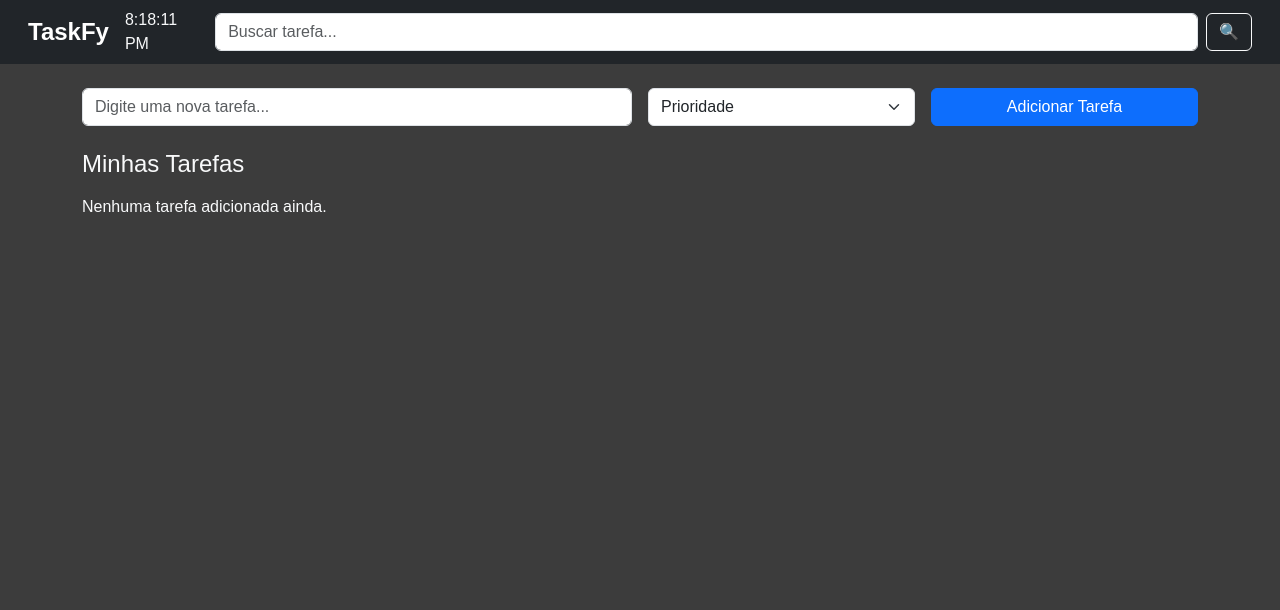
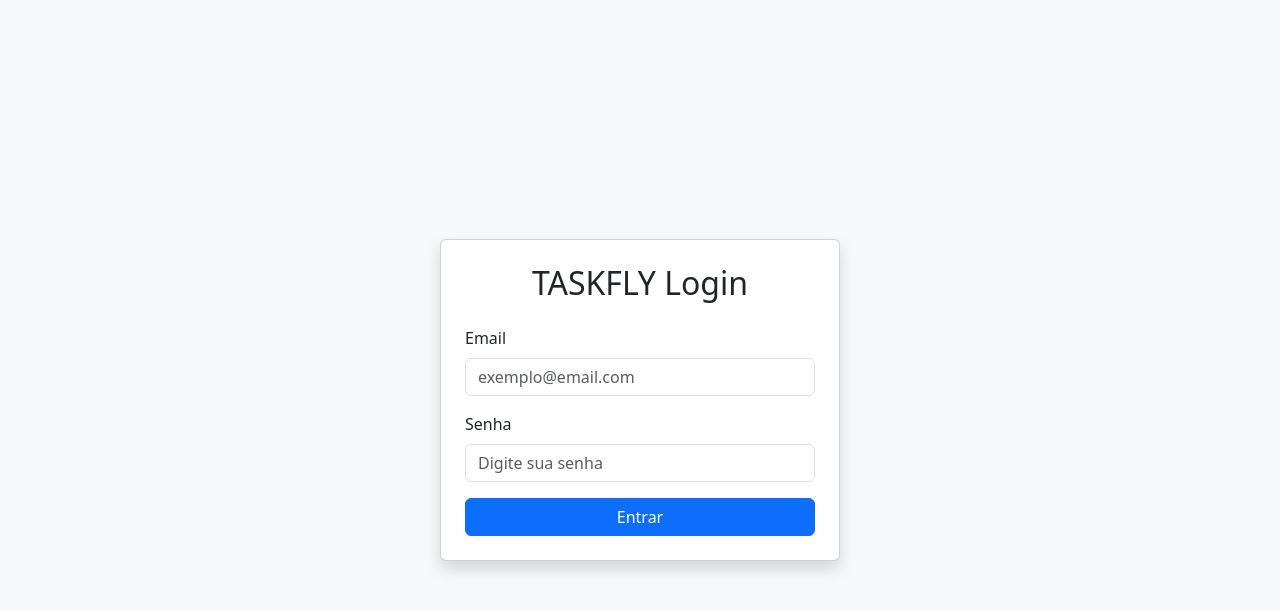
Before and after one commit to Miguel-DevTech/Nuvnote-Frontend, a React (Vite) app: page / in a window 1280 px wide. Shown: the top 610 px of the page. Built offline with nearby package versions, Linux system fonts and the light colour scheme.

Commit message:
feat: add login screen and task completion animations

```diff
--- a/package.json
+++ b/package.json
@@ -10,9 +10,11 @@
     "preview": "vite preview"
   },
   "dependencies": {
+    "framer-motion": "^12.18.1",
     "react": "^19.1.0",
     "react-dom": "^19.1.0",
-    "react-icons": "^5.5.0"
+    "react-icons": "^5.5.0",
+    "react-router-dom": "^7.6.2"
   },
   "devDependencies": {
     "@eslint/js": "^9.25.0",
--- a/src/App.tsx
+++ b/src/App.tsx
@@ -1,73 +1,16 @@
-import { useState } from 'react';
-import AddBar from './components/AddBar/AddBar';
-import NavBar from './components/NavBar/NavBar';
-import TaskList from './components/TaskList/TaskList';
-import './App.css';
+// src/App.tsx
+import { BrowserRouter as Router, Routes, Route } from 'react-router-dom';
+import TaskManager from './pages/TaskManager';
+import LoginPage from './components/UserPage/Login'; // você já começou isso!
 
-interface Task {
-    id: number;
-    name: string;
-    priority: string;
-    done?: boolean;
-    }
-
-    function App() {
-    const [tasks, setTasks] = useState<Task[]>([]);
-    const [editingId, setEditingId] = useState<number | null>(null);
-    const [search, setSearch] = useState('');
-
-    const addTask = (name: string, priority: string) => {
-        const newTask: Task = {
-        id: Date.now(),
-        name,
-        priority,
-        };
-        setTasks([...tasks, newTask]);
-    };
-
-    const filteredTasks = tasks.filter(task =>
-    task.name.toLowerCase().includes(search.toLowerCase())
-);
-
-
-    const toggleDone = (id: number) => {
-        setTasks(prev =>
-        prev.map(task =>
-            task.id === id ? { ...task, done: !task.done } : task
-        )
-        );
-    };
-
-    const deleteTask = (id: number) => {
-        setTasks(prev => prev.filter(task => task.id !== id));
-    };
-
-    const startEditing = (id: number) => {
-        setEditingId(id);
-    };
-
-    const saveTaskEdit = (id: number, newName: string) => {
-        setTasks(prev =>
-        prev.map(t =>
-            t.id === id ? { ...t, name: newName } : t
-        )
-        );
-        setEditingId(null);
-    };
-
+function App() {
     return (
-        <div>
-        <NavBar search={search} onSearchChange={setSearch} />
-        <AddBar onAddTask={addTask} />
-        <TaskList
-            tasks={filteredTasks}
-            onDelete={deleteTask}
-            onToggleDone={toggleDone}
-            onEdit={startEditing}
-            onSaveEdit={saveTaskEdit}
-            editingId={editingId}
-        />
-        </div>
+        <Router>
+        <Routes>
+            <Route path="/" element={<LoginPage />} />
+            <Route path="/dashboard" element={<TaskManager />} />
+        </Routes>
+        </Router>
     );
 }
 
--- a/src/components/NavBar/NavBar.css
+++ b/src/components/NavBar/NavBar.css
@@ -1,5 +1,5 @@
 .navbar {
-  background-color: #212529; /* Dark background */
+  background-color: rgb(46, 98, 158); /* Dark background */
 }
 
 .navbar-brand {
--- a/src/components/NavBar/NavBar.tsx
+++ b/src/components/NavBar/NavBar.tsx
@@ -15,9 +15,9 @@ const NavBar = ({ search, onSearchChange }: NavBarProps) => {
     }, []);
 
     return (
-        <nav className="navbar navbar-expand-lg bg-dark px-3">
+        <nav className="navbar navbar-expand-lg px-3">
             <div className="container-fluid">
-                <a className="navbar-brand text-white" href="#">TaskFy</a>
+                <a className="navbar-brand text-white" href="#"> TASKFLY </a>
 
                 <button
                     className="navbar-toggler"
@@ -35,7 +35,7 @@ const NavBar = ({ search, onSearchChange }: NavBarProps) => {
                     <div className="d-flex flex-column flex-lg-row align-items-center gap-3 mt-3 mt-lg-0 w-100 justify-content-lg-end">
                         <span className="text-light">{hour.toLocaleTimeString()}</span>
 
-                        <form className="d-flex w-100 w-lg-auto" role="search" onSubmit={(e) => e.preventDefault()}>
+                        <form className="d-flex w-25 w-lg-auto" role="search" onSubmit={(e) => e.preventDefault()}>
                             <input
                                 className="form-control me-2"
                                 type="search"
--- a/src/components/TaskList/TaskList.css
+++ b/src/components/TaskList/TaskList.css
@@ -1,6 +1,22 @@
-.card:hover {
-    transform: translateY(-2px);
+.card-body {
+    border: 2px solid rgb(46, 98, 158);
+    border-radius: 20px;
+    text-transform: uppercase;
+    transition: 0.6s;
+}
+
+.card-body:hover {
     box-shadow: 0 6px 16px rgba(0, 0, 0 ,0.8);
-    transition: all 0.2s ease-in-out;
+    transition: all 0.6s ease-in-out;
     cursor: pointer;
 }
+
+.task-item {
+    transition: all 0.3s;
+}
+
+.task-done {
+    opacity: 0.6;
+    text-decoration: line-through;
+    transform: scale(0.98);
+}
--- a/src/components/TaskList/TaskList.tsx
+++ b/src/components/TaskList/TaskList.tsx
@@ -1,5 +1,6 @@
 import { type FC, useState } from 'react';
 import { BsFlagFill, BsCheckLg, BsTrash, BsPencilSquare, BsSave } from 'react-icons/bs';
+import { motion } from 'framer-motion';
 import './TaskList.css';
 
 interface Task {
@@ -23,9 +24,9 @@ const TaskList: FC<TaskListProps> = ({ tasks, onDelete, onToggleDone, onEdit, on
 
     return (
         <div className="container mt-4">
-        <h4 className="mb-3 text-light">Minhas Tarefas</h4>
+        <h4 className="mb-3 text-dark">Minhas Tarefas</h4>
         {tasks.length === 0 ? (
-            <p className="text-light">Nenhuma tarefa adicionada ainda.</p>
+            <p className="text-dark">Nenhuma tarefa adicionada ainda.</p>
         ) : (
             <div className="row row-cols-1 g-3">
             {tasks.map((task) => {
@@ -33,7 +34,16 @@ const TaskList: FC<TaskListProps> = ({ tasks, onDelete, onToggleDone, onEdit, on
                 const cardClass = `card shadow-sm border-0 transition ${task.done ? 'opacity-50' : ''}`;
 
                 return (
-                <div key={task.id} className="col">
+                <motion.div
+                    key={task.id}
+                    className="col"
+                    initial={{ opacity: 1, scale: 1 }}
+                    animate={{
+                        opacity: task.done ? 0.5 : 1,
+                        scale: task.done ? 0.90 : 1,
+                    }}
+                    transition={{ duration: 0.3 }}
+                    >
                     <div className={cardClass}>
                     <div className="card-body d-flex justify-content-between align-items-center">
                         <div className="w-100">
@@ -96,7 +106,7 @@ const TaskList: FC<TaskListProps> = ({ tasks, onDelete, onToggleDone, onEdit, on
                         </div>
                     </div>
                     </div>
-                </div>
+                </motion.div>
                 );
             })}
             </div>
--- /dev/null
+++ b/src/components/UserPage/Login.tsx
@@ -0,0 +1,59 @@
+import { type FC, useState, type FormEvent } from "react";
+import { useNavigate } from 'react-router-dom';
+
+const LoginPage: FC = () => {
+    const [userEmail, setUserEmail] = useState('');
+    const [userPassword, setUserPassword] = useState('');
+
+    const navigate = useNavigate();
+
+
+    const handleSubmit = (e: FormEvent<HTMLFormElement>) => {
+        e.preventDefault();
+        console.log('Email:', userEmail);
+        console.log('Senha:', userPassword);
+
+
+        navigate('/dashboard');
+        // Aqui você pode chamar o back-end futuramente
+    };
+
+    return (
+    <div className="d-flex align-items-center justify-content-center vh-100 bg-light">
+        <div className="card shadow p-4" style={{ width: '100%', maxWidth: '400px' }}>
+        <h2 className="text-center mb-4">TASKFLY Login</h2>
+        <form onSubmit={handleSubmit}>
+            <div className="mb-3">
+            <label htmlFor="email" className="form-label">Email</label>
+            <input
+                id="email"
+                type="email"
+                className="form-control"
+                required
+                placeholder="exemplo@email.com"
+                value={userEmail}
+                onChange={(e) => setUserEmail(e.target.value)}
+            />
+            </div>
+
+            <div className="mb-3">
+            <label htmlFor="password" className="form-label">Senha</label>
+            <input
+                id="password"
+                type="password"
+                className="form-control"
+                required
+                placeholder="Digite sua senha"
+                value={userPassword}
+                onChange={(e) => setUserPassword(e.target.value)}
+            />
+            </div>
+
+            <button type="submit" className="btn btn-primary w-100">Entrar</button>
+        </form>
+        </div>
+    </div>
+    );
+};
+
+export default LoginPage;
--- /dev/null
+++ b/src/pages/TaskManager.tsx
@@ -0,0 +1,73 @@
+// src/pages/TaskManager.tsx
+import { useState } from 'react';
+import AddBar from '../components/AddBar/AddBar';
+import NavBar from '../components/NavBar/NavBar';
+import TaskList from '../components/TaskList/TaskList';
+
+interface Task {
+    id: number;
+    name: string;
+    priority: string;
+    done?: boolean;
+}
+
+const TaskManager = () => {
+    const [tasks, setTasks] = useState<Task[]>([]);
+    const [editingId, setEditingId] = useState<number | null>(null);
+    const [search, setSearch] = useState('');
+
+    const addTask = (name: string, priority: string) => {
+        const newTask: Task = {
+            id: Date.now(),
+            name,
+            priority,
+        };
+    setTasks([...tasks, newTask]);
+    };
+
+const filteredTasks = tasks.filter(task =>
+    task.name.toLowerCase().includes(search.toLowerCase())
+    );
+
+const toggleDone = (id: number) => {
+    setTasks(prev =>
+        prev.map(task =>
+            task.id === id ? { ...task, done: !task.done } : task
+        )
+    );
+};
+
+const deleteTask = (id: number) => {
+    setTasks(prev => prev.filter(task => task.id !== id));
+};
+
+const startEditing = (id: number) => {
+    setEditingId(id);
+};
+
+const saveTaskEdit = (id: number, newName: string) => {
+    setTasks(prev =>
+            prev.map(t =>
+            t.id === id ? { ...t, name: newName } : t
+        )
+    );
+        setEditingId(null);
+    };
+
+return (
+    <div>
+        <NavBar search={search} onSearchChange={setSearch} />
+        <AddBar onAddTask={addTask} />
+        <TaskList
+            tasks={filteredTasks}
+            onDelete={deleteTask}
+            onToggleDone={toggleDone}
+            onEdit={startEditing}
+            onSaveEdit={saveTaskEdit}
+            editingId={editingId}
+        />
+        </div>
+    );
+};
+
+export default TaskManager;
```
Also changed, not shown: 1 other file (tests, documents, lock files or other folders).
